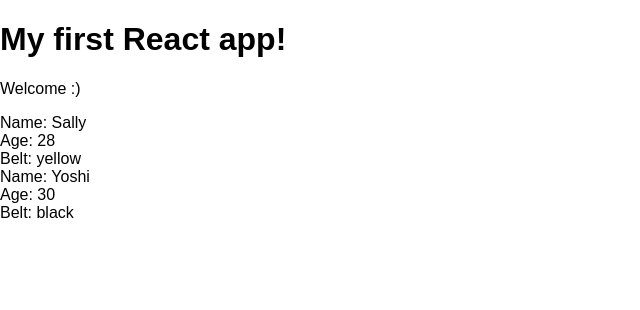
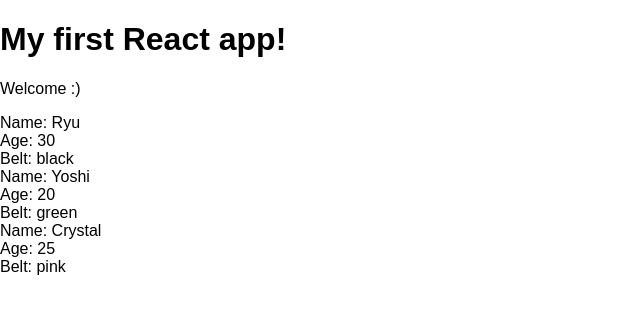
Before and after one commit to blfortier/react-redux, a React (Create React App) app in the folder my-app/: page / in a window 1280 px wide. Shown: the top 310 px of the page, without its empty margins (0-640 px from the left). Built offline with nearby package versions, Linux system fonts and the light colour scheme.

Commit message:
Outputting Lists

```diff
--- a/my-app/src/App.js
+++ b/my-app/src/App.js
@@ -3,13 +3,19 @@
 
 // Parent component, Ninja is child component
 class App extends Component {
+  state = {
+    ninjas : [
+      { name: 'Ryu', age: 30, belt: 'black', id: 1 },
+      { name: 'Yoshi', age: 20, belt: 'green', id: 2 },
+      { name: 'Crystal', age: 25, belt: 'pink', id: 3 }
+    ]
+  }
   render() {
     return (
       <div className="App">
         <h1>My first React app!</h1>
         <p>Welcome :)</p>
-        <Ninjas name = "Sally" age = "28" belt = "yellow" />
-        <Ninjas name = "Yoshi" age = "30" belt = "black" />
+        <Ninjas ninjas = { this.state.ninjas }/>
       </div>
     );
   }
--- a/my-app/src/Ninjas.js
+++ b/my-app/src/Ninjas.js
@@ -5,13 +5,19 @@
         // console.log(this.props);
         // destructure -- grab the property names
         // and save them to variables
-        const { name, age, belt } = this.props;
-
+        const { ninjas } = this.props;
+        const ninjaList = ninjas.map(ninja => {
+            return (
+                <div className = "ninja" key = { ninja.id }>
+                    <div>Name: { ninja.name }</div>
+                    <div>Age: { ninja.age }</div>
+                    <div>Belt: { ninja.belt }</div>
+                </div>
+            )
+        })
         return (
-            <div className = "ninja">
-                <div>Name: { name }</div>
-                <div>Age: { age }</div>
-                <div>Belt: { belt }</div>
+            <div className = "ninja-list">
+                { ninjaList }
             </div>
         )
     }
```
